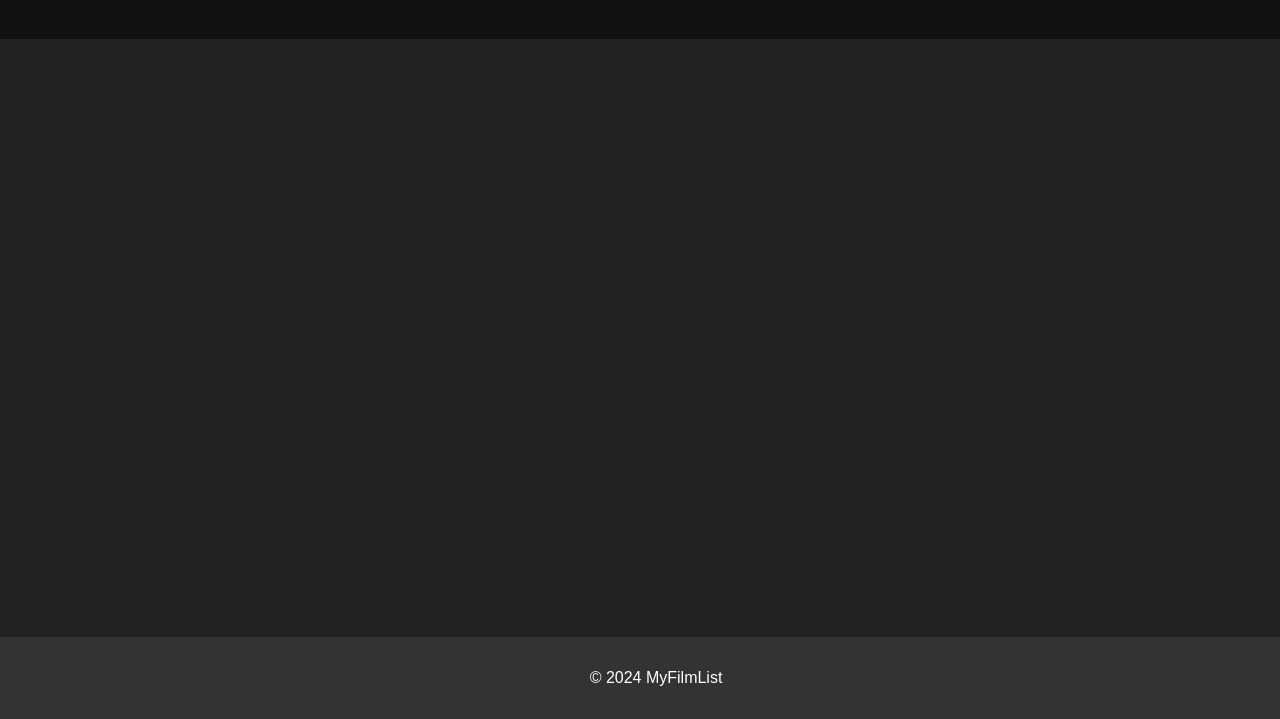
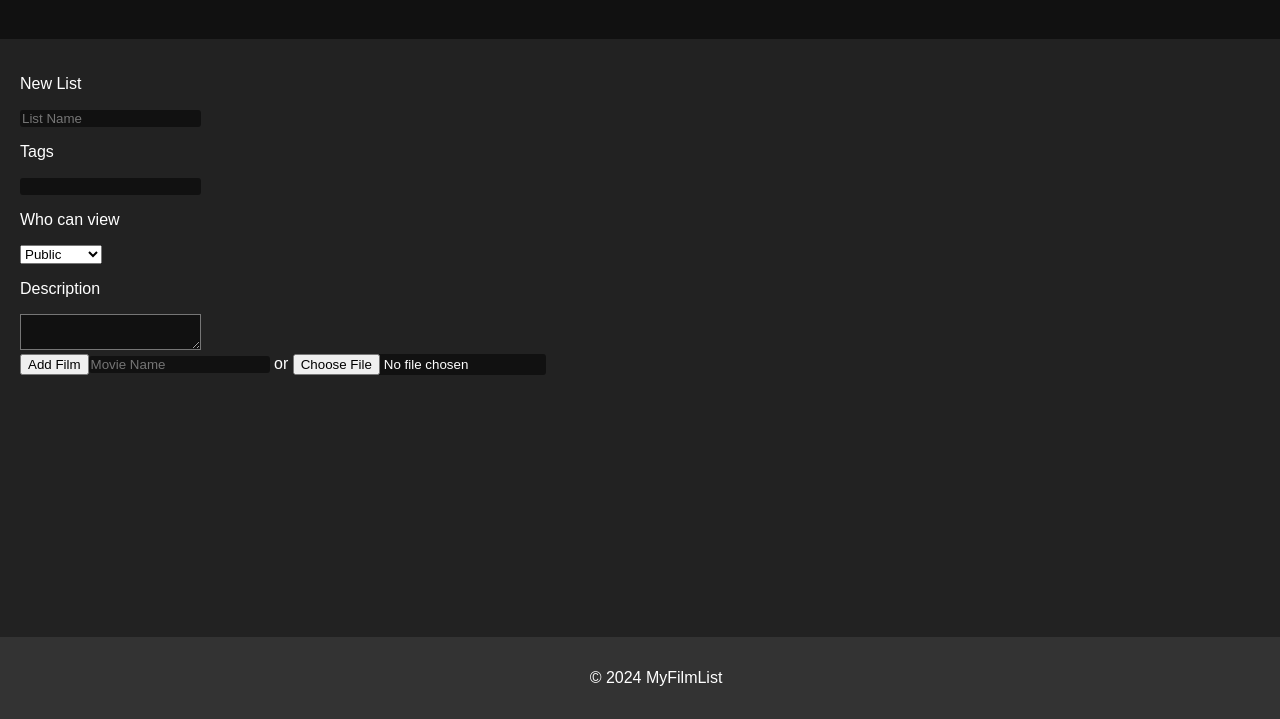
Before and after one commit to SerhatKaraman0/CMPE312-PROJECT, a plain HTML site: page html/lists.html in a window 1280 px wide. Shown: the part 81-800 px from the top of the page. Drawn offline with Linux system fonts and the light colour scheme; no server answers.

Commit message:
list begin

```diff
--- a/css/lists.css
+++ b/css/lists.css
@@ -48,3 +48,11 @@ footer {
   text-align: center;
   padding: 1rem;
 }
+
+
+input{
+  background-color: #111;
+  border-radius: 3px;
+  border: 0;
+
+}
--- a/css/style.css
+++ b/css/style.css
@@ -196,3 +196,7 @@ main {
   width: 100%;
   height: 100%;
 }
+
+input{
+  color: red;
+}
--- a/html/lists.html
+++ b/html/lists.html
@@ -24,6 +24,39 @@
 
    <main>
     <div class="api-response"></div>
+
+    <section>
+      <div>
+      <p>New List</p>
+      <input placeholder="List Name">
+
+    </div class="Tags">
+      <p>Tags</p>
+      <input class="ViewList">
+      <p>Who can view</p>
+      </div>
+
+      <select>
+        <option value="Public">Public</option>
+        <option value="Private">Private</option>
+        <option value="Friends">Friends</option>
+        <option value="Share link">Share link</option>
+     </select>
+
+      <div class="Description">
+        <p>Description</p>
+
+        <textarea style="background-color: #111;
+         color: white;"></textarea>
+
+      </div>
+
+      <div class="add-film">
+        <button>Add Film</button><input class="add-film-input" placeholder="Movie Name"><span> or </span><input type="file">
+       </div>
+
+    </section>
+
    </main>
     <footer>
       <p>&copy; 2024 MyFilmList</p>
```
